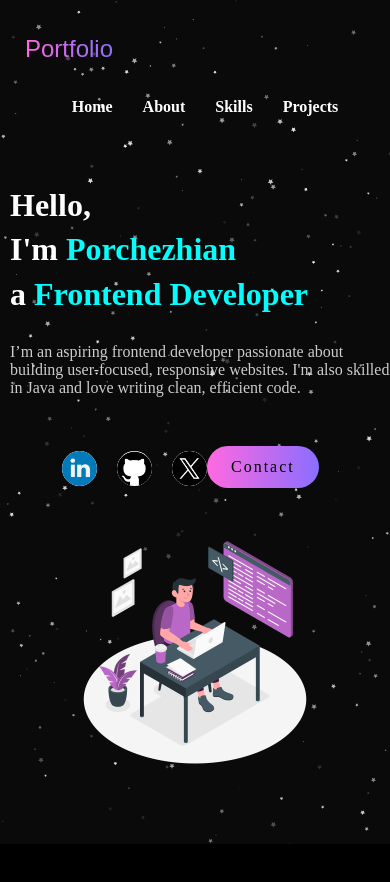
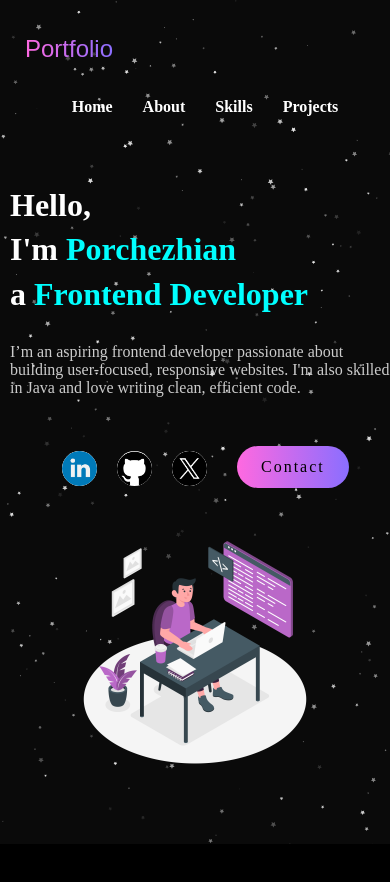
Before and after one commit to chezhianch/Animated-React-Portfolio, a React (Vite) app: page / in a window 390 px wide. Shown: the top 882 px of the page. Built offline with nearby package versions, Linux system fonts and the light colour scheme.

Commit message:
Update App.css

```diff
--- a/src/App.css
+++ b/src/App.css
@@ -487,7 +487,7 @@ gap: 30px;
     position: relative;
     margin-top: 25px;
 
-    left:50px;
+    left:80px;
 
   }
 
```
